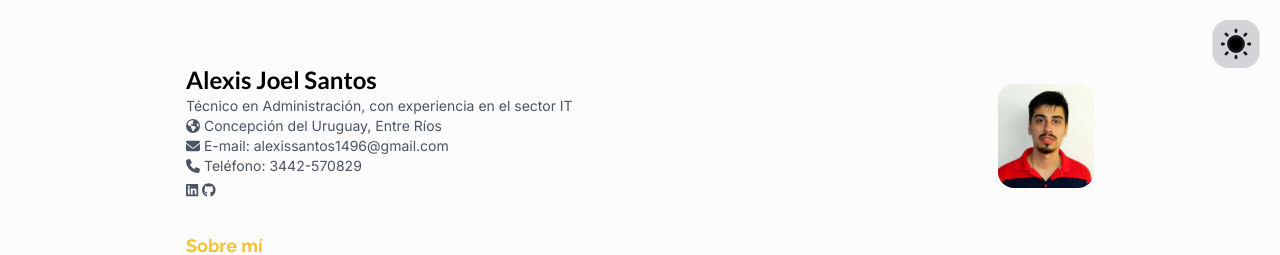
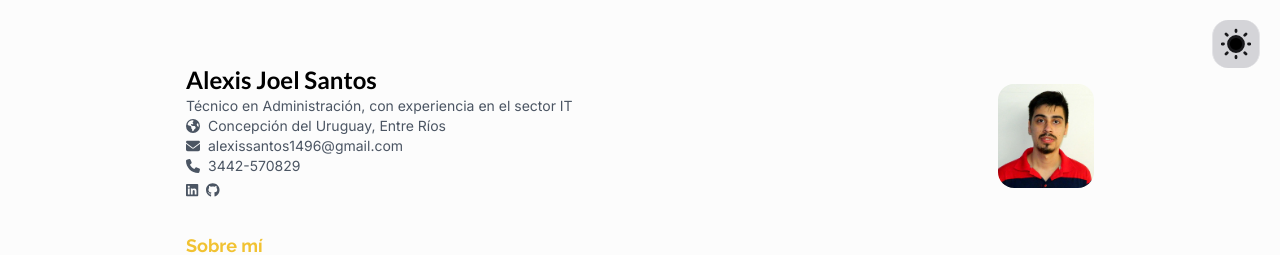
Before and after one commit to Melones5/Newportfolio, a React (Create React App) app: page / in a window 1280 px wide. Shown: the top 255 px of the page. Built offline with nearby package versions, Linux system fonts and the light colour scheme; a web font is replaced by a local one.

Commit message:
act darkmode and presentation

```diff
--- a/src/components/Education.jsx
+++ b/src/components/Education.jsx
@@ -13,7 +13,7 @@ const Education = () => {
         </div>
       </div>
       <div>
-        <p className='text-sm font-inter text-pretty text-seconday-blue dark:seconday-blue-dark mt-2'>Técnico en Administración</p>
+        <p className='text-sm font-inter text-pretty text-seconday-blue dark:text-seconday-blue-dark mt-2'>Técnico en Administración</p>
       </div>
       <div className='flex flex-col space-y-1.5 pt-8'>
         <div className='flex items-center justify-between '>
@@ -24,7 +24,7 @@ const Education = () => {
         </div>
       </div>
       <div>
-        <p className='text-sm font-inter text-pretty text-seconday-blue dark:seconday-blue-dark mt-2'>Analista de Sistemas</p>
+        <p className='text-sm font-inter text-pretty text-seconday-blue dark:text-seconday-blue-dark mt-2'>Analista de Sistemas</p>
       </div>
       <div className='flex flex-col space-y-1.5 pt-8'>
         <div className='flex items-center justify-between'>
@@ -35,7 +35,7 @@ const Education = () => {
         </div>
       </div>
       <div>
-        <p className='text-sm font-inter text-pretty text-seconday-blue dark:seconday-blue-dark mt-2'>Técnico en Electricidad con Orientación Electrónica Industrial.</p>
+        <p className='text-sm font-inter text-pretty text-seconday-blue dark:text-seconday-blue-dark mt-2'>Técnico en Electricidad con Orientación Electrónica Industrial.</p>
       </div>
     </div>
   )
--- a/src/components/Presentation.jsx
+++ b/src/components/Presentation.jsx
@@ -15,11 +15,11 @@ const Presentation = () => {
         <div>
           <h1 className='font-lato font-bold text-2xl dark:text-white'>Alexis Joel Santos</h1>
           <p className='text-sm font-inter text-gray-600 dark:text-darkText'>Técnico en Administración, con experiencia en el sector IT</p>
-          <p className='text-sm font-inter text-gray-600 dark:text-darkText'> <FontAwesomeIcon icon={faEarthAmericas} /> Concepción del Uruguay, Entre Ríos</p>
-          <p className='text-sm font-inter text-gray-600 dark:text-darkText'> <FontAwesomeIcon icon={faEnvelope}/> E-mail: alexissantos1496@gmail.com</p>
-          <p className='text-sm font-inter text-gray-600 dark:text-darkText'> <FontAwesomeIcon icon={faPhone} /> Teléfono: 3442-570829</p>
+          <p className='text-sm font-inter text-gray-600 dark:text-darkText'> <FontAwesomeIcon icon={faEarthAmericas} className='pr-2'/>Concepción del Uruguay, Entre Ríos</p>
+          <p className='text-sm font-inter text-gray-600 dark:text-darkText'> <FontAwesomeIcon icon={faEnvelope} className='pr-2'/>alexissantos1496@gmail.com</p>
+          <p className='text-sm font-inter text-gray-600 dark:text-darkText'> <FontAwesomeIcon icon={faPhone} className='pr-2'/>3442-570829</p>
           <div className='flex gap-1 pt-1'>
-            <a className='text-sm font-inter text-gray-600 dark:text-darkText' href="https://www.linkedin.com/in/alexis-joel-santos" target='blank'><FontAwesomeIcon icon={faLinkedin} /></a>
+            <a className='text-sm font-inter text-gray-600 dark:text-darkText' href="https://www.linkedin.com/in/alexis-joel-santos" target='blank'><FontAwesomeIcon icon={faLinkedin} className='pr-1'/></a>
             <a className='text-sm font-inter text-gray-600 dark:text-darkText' href="https://github.com/Melones5" target='blank'><FontAwesomeIcon icon={faGithub}/></a>
           </div>
         </div>
--- a/src/components/WorkExperience.jsx
+++ b/src/components/WorkExperience.jsx
@@ -12,7 +12,7 @@ const WorkExperience = () => {
           </div>
         </div>
       {/* </div> */}
-      <h6 className='text-sm tabular-nums font-inter pt-2 dark:text-darkText'>Pasantía en el Área de Producción, Municipalidad de Concepción del Uruguay</h6>
+      <h6 className='text-sm tabular-nums font-inter pt-2 dark:text-white'>Pasantía en el Área de Producción, Municipalidad de Concepción del Uruguay</h6>
       <div>
         <p className='pt-2 text-xs font-inter text-pretty text-gray-600 dark:text-darkText'>Colaboré activamente en el área de producción de la
           Municipalidad de Concepción del Uruguay, trabajando
@@ -30,7 +30,7 @@ const WorkExperience = () => {
           </div>
         </div>
       </div>
-      <h6 className='text-sm tabular-nums font-inter pt-2 dark:text-darkText'>Proyecto Final - Taller de Integración - UADER FCYT</h6>
+      <h6 className='text-sm tabular-nums font-inter pt-2 dark:text-white'>Proyecto Final - Taller de Integración - UADER FCYT</h6>
       <div>
         <p className='pt-2 text-xs font-inter text-pretty text-gray-600 dark:text-darkText'>Desarrollé una tienda online de alquiler de productos para motivos vacacionales, deportivos, de camping, de reparación hogareña (herramientas) entre otros.</p>
         <p className='pt-2 text-xs font-inter text-pretty text-gray-600 dark:text-darkText'>Esta aplicación está desarrollada haciendo uso de diferentes
--- a/tailwind.config.js
+++ b/tailwind.config.js
@@ -15,9 +15,8 @@ module.exports = {
       colors: {
         'primary-yellow': '#f1c232',
         'seconday-blue': '#085094',
-        'seconday-blue-dark': '#062c46',
-        'darkText': '#d5d5d6',
-        // svg darkmode
+        'seconday-blue-dark': '#46a6ff',
+        'darkText': '#999',
         'text2': "#18181b",
         'textDark2': "#D4D4D8",
         'text': "#0A0A09",
```
